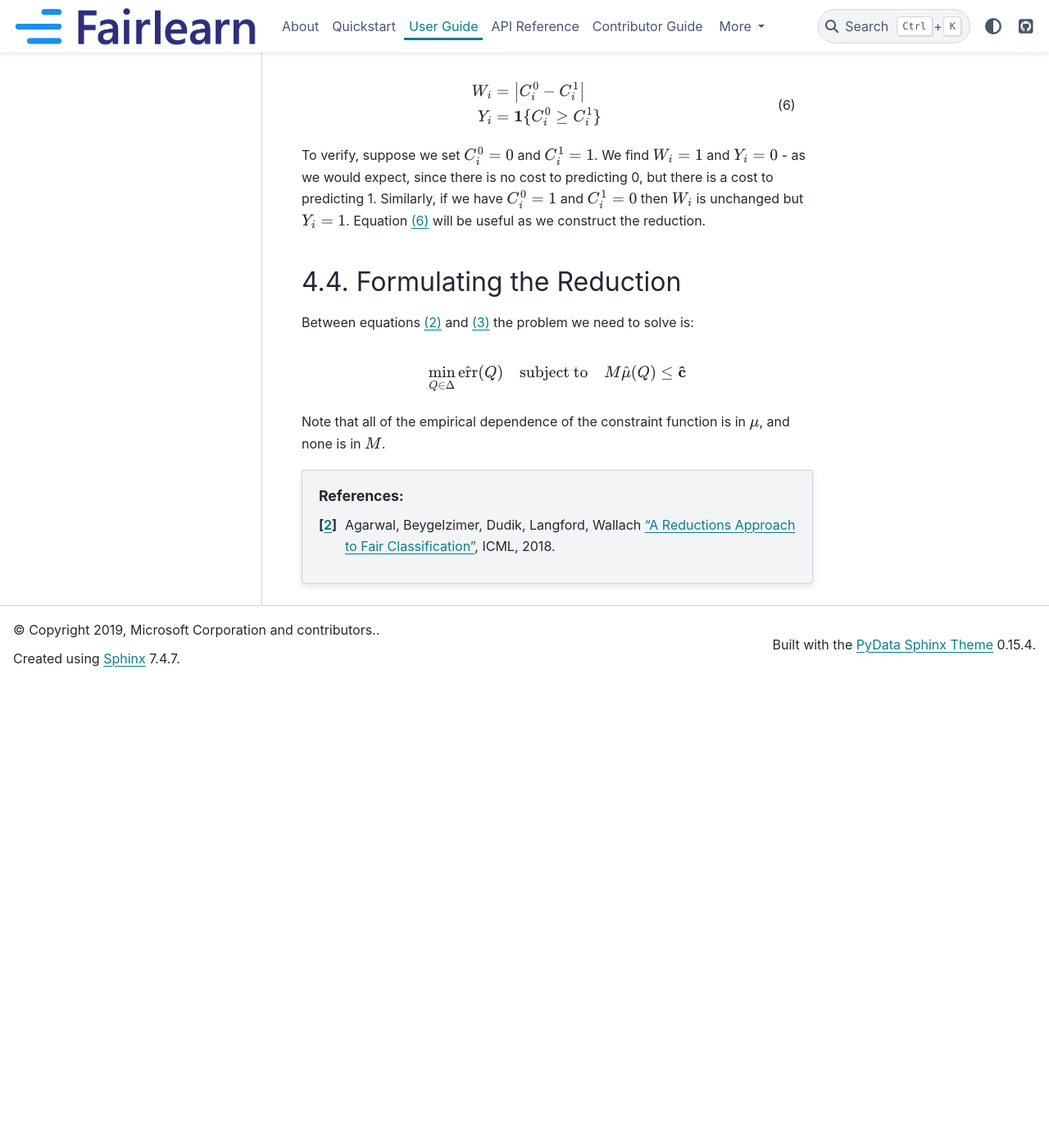
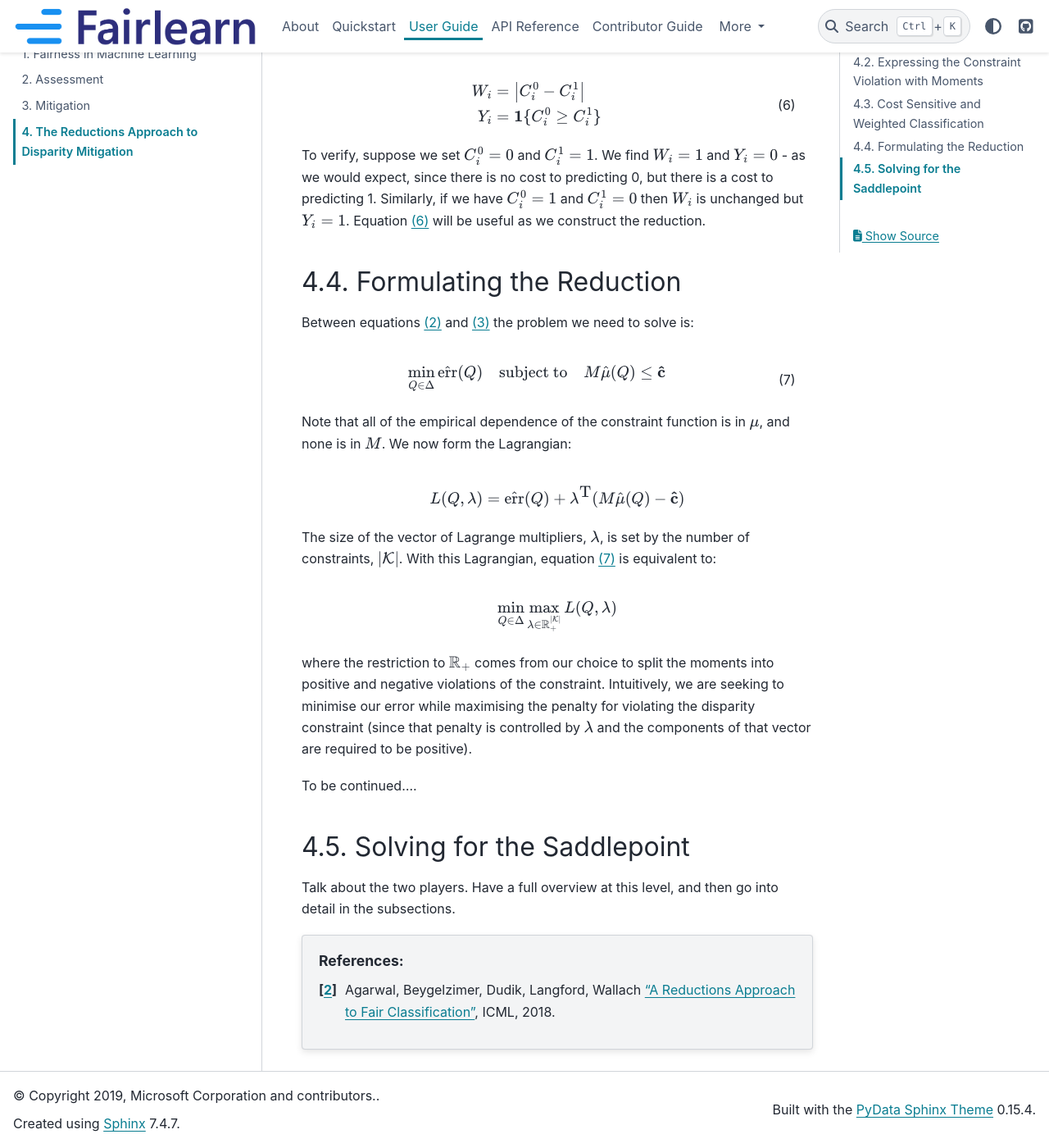
Before and after one commit to fairlearn/fairlearn, a Sphinx documentation site: the page built from docs/user_guide/reductions.rst, in a window 1280 px wide and 1400 px high, scrolled down 2481 px. Shown: the whole window at 82% size. Built offline with Sphinx 7.4.7 and the PyData theme 0.15.4, drawn with Linux system fonts in a browser that asks for light colours; pages that are not in the unit, such as notebooks, are missing from menus; before the commit the page ends 3313 px from its top, so only the background shows below that.

Commit message:
A bit more explanation
Signed-off-by: Richard Edgar <riedgar@microsoft.com>

```diff
--- a/docs/user_guide/reductions.rst
+++ b/docs/user_guide/reductions.rst
@@ -164,9 +164,44 @@
     \mbox{subject to}
     \quad
     M \hat{\mathbf{\mu}}(Q) \le \mathbf{\hat{c}}
+    :label: eq_fairclassify_moments
 
 Note that all of the empirical dependence of the constraint function is in
 :math:`\mu`, and none is in :math:`M`.
+We now form the Lagrangian:
+
+.. math::
+    L(Q, \mathbf{\lambda})
+    =
+    \hat{\mbox{err}}(Q)
+    +
+    \mathbf{\lambda}^{\mbox{T}}( M \hat{\mathbf{\mu}}(Q) - \mathbf{\hat{c}} )
+
+The size of the vector of Lagrange multipliers, :math:`\mathbf{\lambda}`, is
+set by the number of constraints, :math:`|\mathcal{K}|`.
+With this Lagrangian, equation :eq:`eq_fairclassify_moments` is equivalent to:
+
+.. math::
+    \min_{Q \in \Delta}
+    \max_{\mathbf{\lambda} \in \mathbb{R}_+^{|\mathcal{K}|}}
+    L(Q, \mathbf{\lambda})
+
+where the restriction to :math:`\mathbb{R}_+` comes from our choice to split
+the moments into positive and negative violations of the constraint.
+Intuitively, we are seeking to minimise our error while maximising the penalty
+for violating the disparity constraint (since that penalty is controlled by
+:math:`\mathbf{\lambda}` and the components of that vector are required to be
+positive).
+
+To be continued....
+
+Solving for the Saddlepoint
+---------------------------
+
+Talk about the two players.
+Have a full overview at this level, and then go into detail in the subsections.
+
+
 
 .. topic:: References:
 
```
